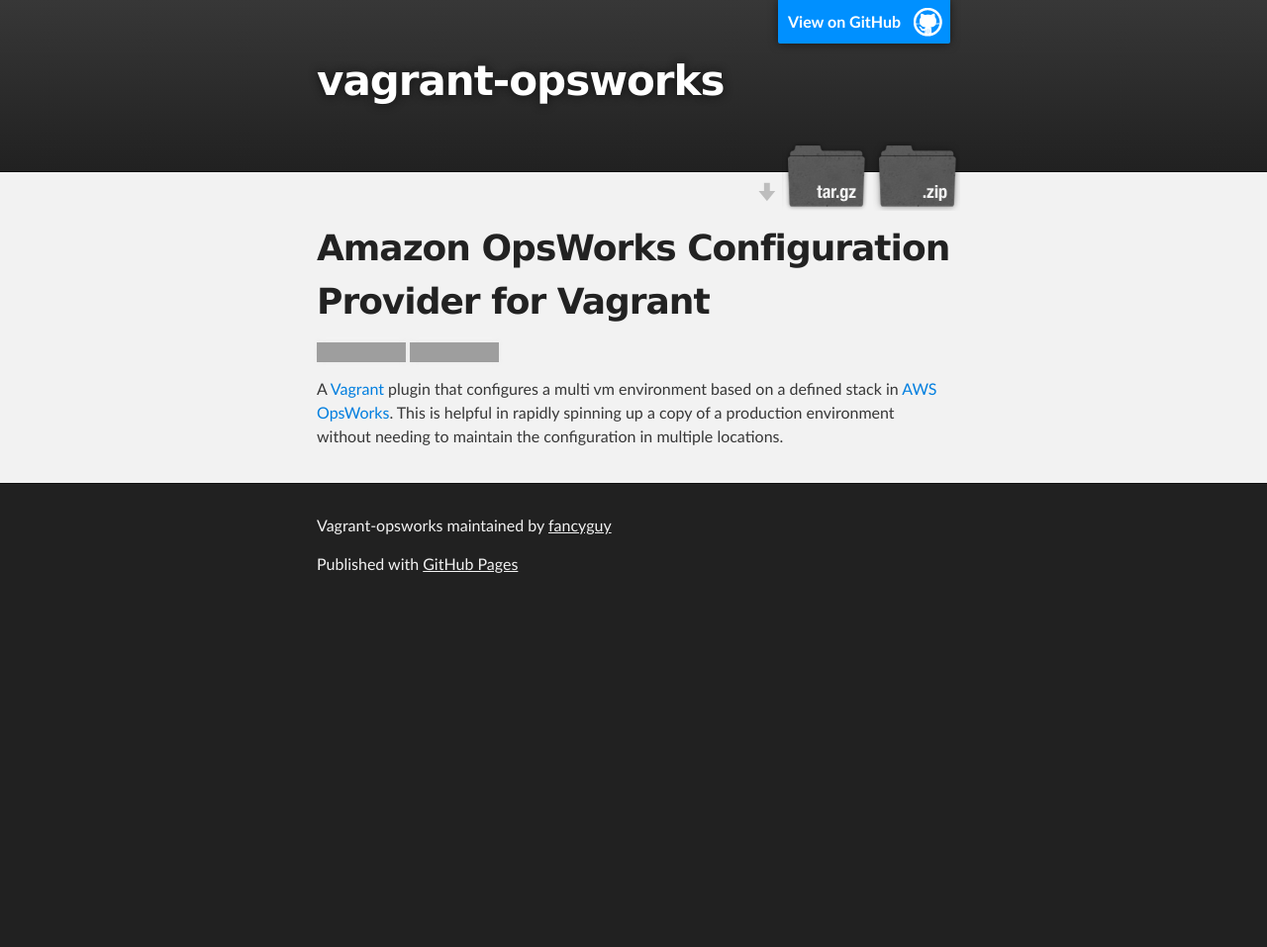
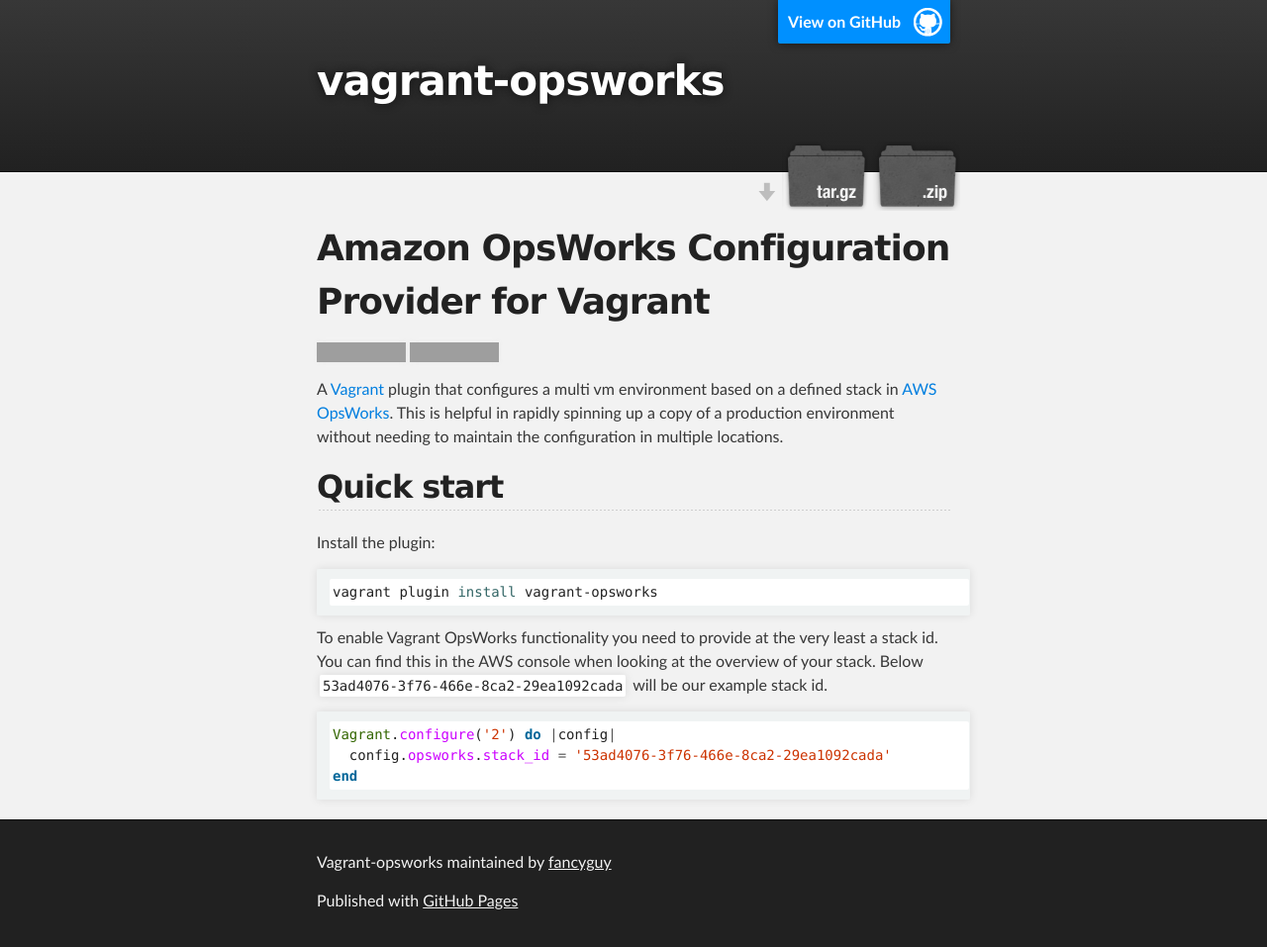
Before and after one commit to fancyguy/vagrant-opsworks, a Jekyll site: the page built from index.md, in a window 1280 px wide. Shown: the whole page at 99% size. Built offline with Jekyll 4.4.1, drawn with Linux system fonts in a browser that asks for light colours; before the commit the page ends 900 px from its top, so only the background shows below that; grey boxes are pictures that could not be loaded.

Commit message:
Sync README.md in master branch to index.md in gh-pages

````diff
--- a/index.md
+++ b/index.md
@@ -13,3 +14,19 @@
 [travis]: https://travis-ci.org/fancyguy/vagrant-opsworks
 
 A [Vagrant](http://www.vagrantup.com/) plugin that configures a multi vm environment based on a defined stack in [AWS OpsWorks](http://aws.amazon.com/opsworks/). This is helpful in rapidly spinning up a copy of a production environment without needing to maintain the configuration in multiple locations.
+
+## Quick start
+
+Install the plugin:
+
+```sh
+vagrant plugin install vagrant-opsworks
+```
+
+To enable Vagrant OpsWorks functionality you need to provide at the very least a stack id. You can find this in the AWS console when looking at the overview of your stack. Below `53ad4076-3f76-466e-8ca2-29ea1092cada` will be our example stack id.
+
+```ruby
+Vagrant.configure('2') do |config|
+  config.opsworks.stack_id = '53ad4076-3f76-466e-8ca2-29ea1092cada'
+end
+```
````
Also changed, not shown: other parts of index.md (+2 -1 lines).
